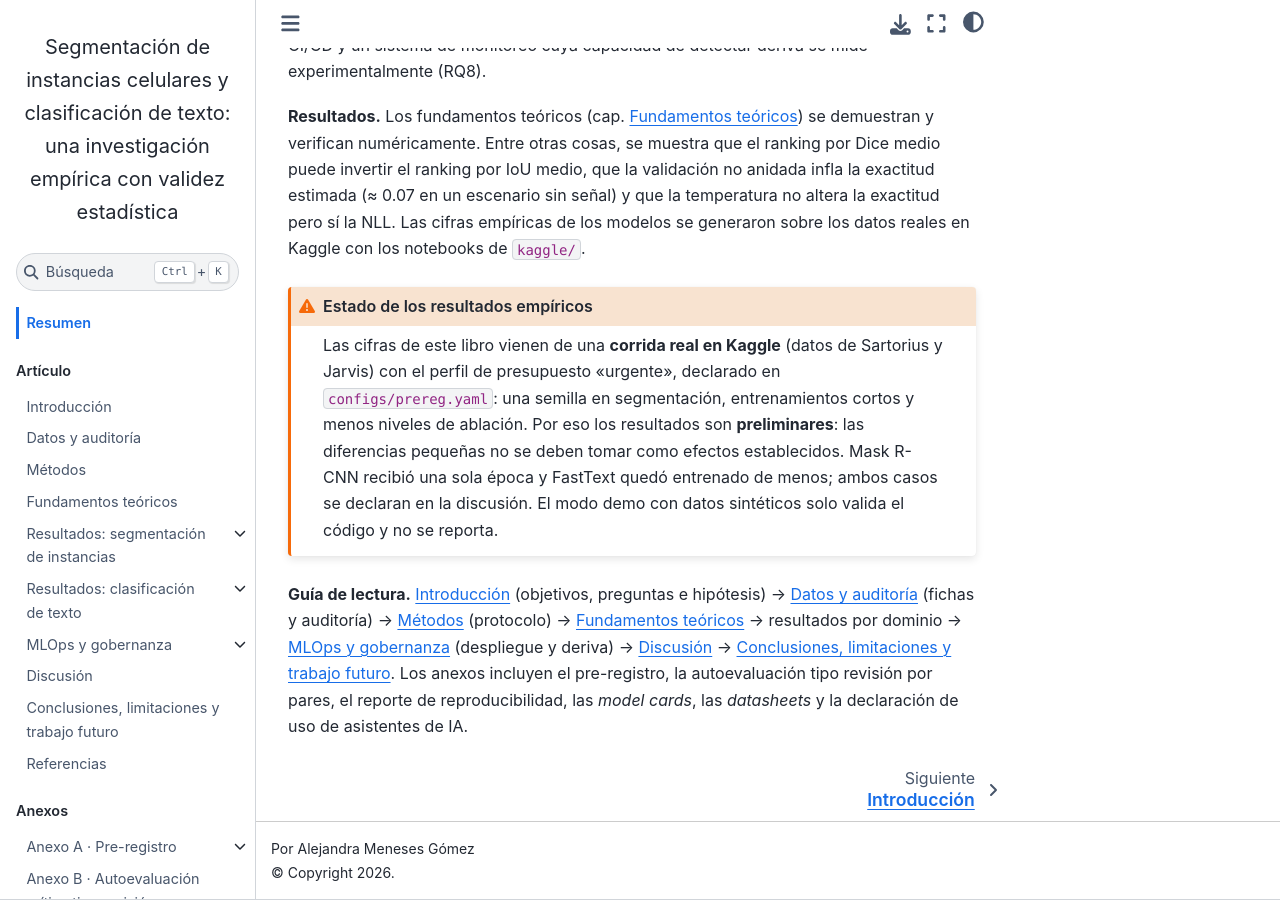
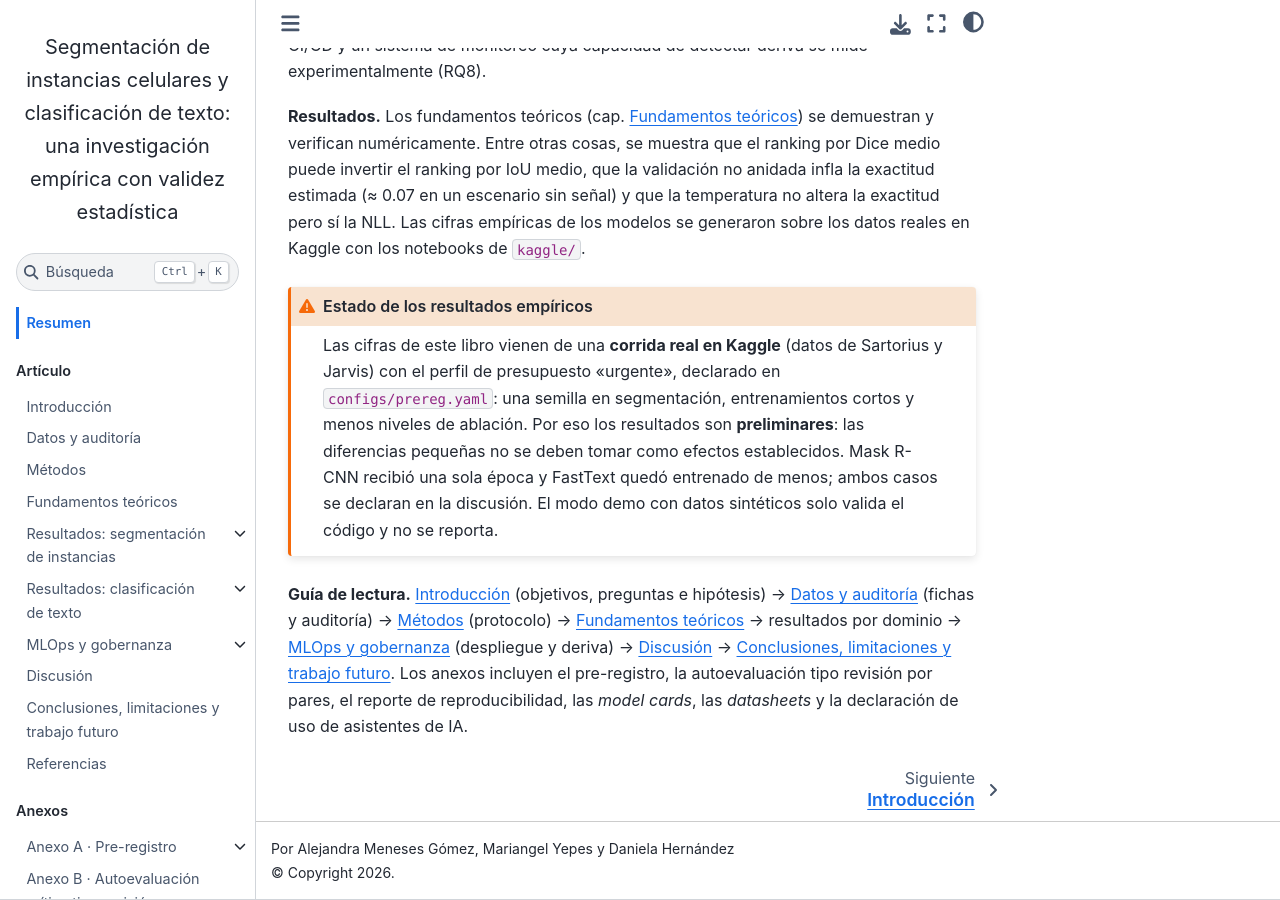
Before and after one commit to Mary-Yepes/Tarea2_Deep_Learning, a Jupyter Book: the page built from book/intro.md, in a window 1280 px wide and 900 px high, scrolled down 641 px. Built offline with Jupyter Book 1.0.4 settings and Sphinx 7.4.7 and the Sphinx Book theme 1.1.4, drawn with Linux system fonts in a browser that asks for light colours; pages that are not in the unit, such as notebooks, are missing from menus.

Commit message:
Update authors in the configuration file

```diff
--- a/book/_config.yml
+++ b/book/_config.yml
@@ -1,5 +1,5 @@
 title: "Segmentación de instancias celulares y clasificación de texto: una investigación empírica con validez estadística"
-author: "Alejandra Meneses Gómez"
+author: "Alejandra Meneses Gómez, Mariangel Yepes y Daniela Hernández"
 copyright: "2026"
 logo: ""
 only_build_toc_files: true
```
